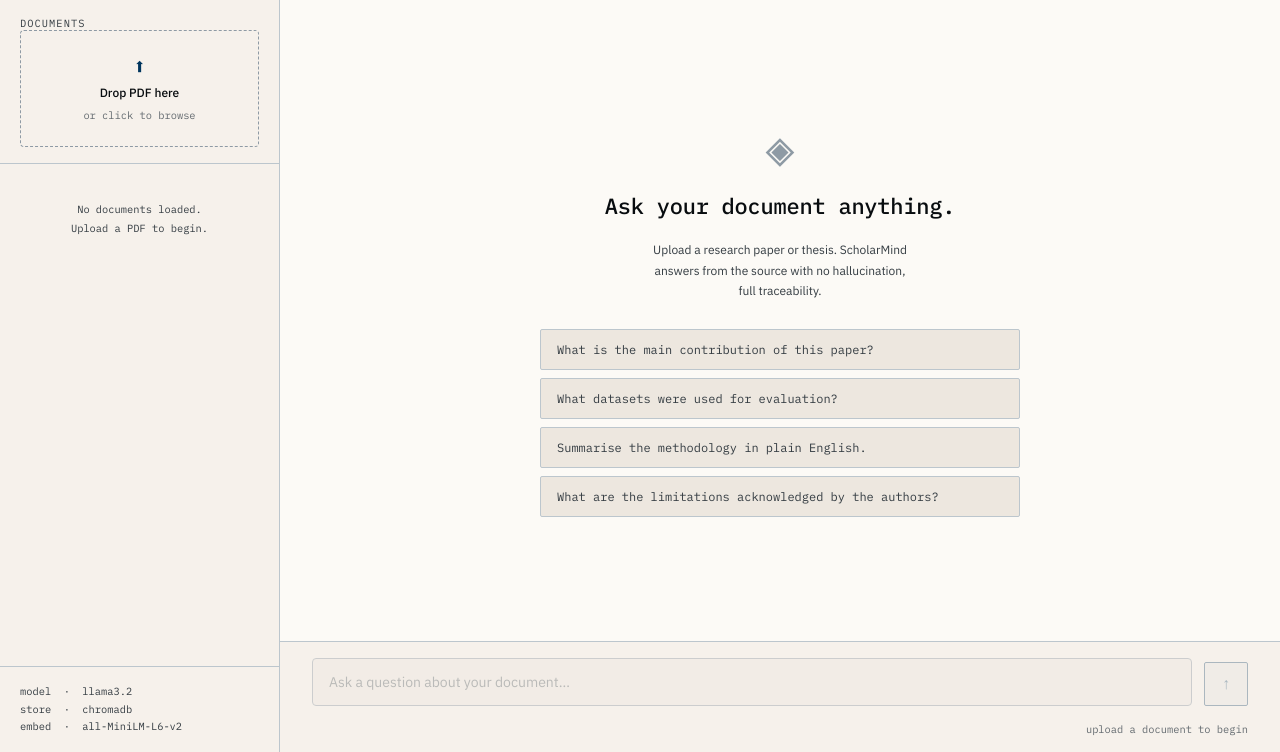
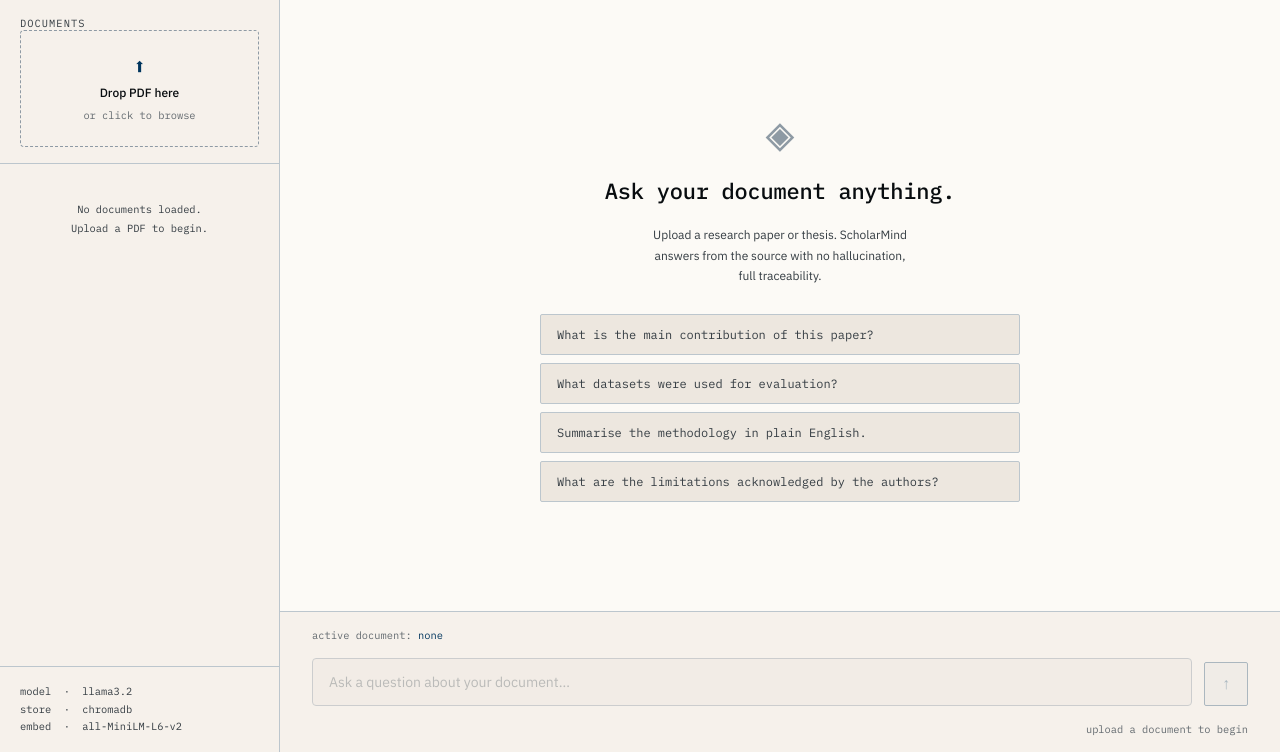
Before and after one commit to gritzoogil/scholarmind, a Flask app: page / in a window 1280 px wide. Shown: the part 48-800 px from the top of the page. Run offline with Flask 3, Linux system fonts and the light colour scheme.

Commit message:
show active document name in chat panel

```diff
--- a/app/static/script.js
+++ b/app/static/script.js
@@ -125,11 +125,22 @@ function renderDocList() {
 
 function selectDoc(idx) {
     currentDocFilename = docs[idx].filename;
+    document.getElementById('activeDocLabel').textContent = currentDocFilename;
     renderDocList();
 }
 
-function removeDoc(idx, e) {
+async function removeDoc(idx, e) {
     e.stopPropagation();
+    const doc = docs[idx];
+
+    try {
+        await fetch(`${API}/remove`, {
+            method: 'POST',
+            headers: { 'Content-Type': 'application/json' },
+            body: JSON.stringify({ filename: doc.filename })
+        });
+    } catch (_) {}
+
     docs.splice(idx, 1);
     if (docs.length === 0) {
         currentDocFilename = null;
@@ -147,6 +158,7 @@ sendBtn.disabled = false;
     inputHint.textContent = 'enter ↵ to send · shift+enter for new line';
     statusLabel.textContent = 'ready';
     statusLabel.className = 'topbar__status ready';
+    document.getElementById('activeDocLabel').textContent = currentDocFilename || 'none';
 }
 
 function disableChat() {
--- a/app/templates/index.html
+++ b/app/templates/index.html
@@ -85,6 +85,9 @@
     <!-- input bar -->
     <div class="input-bar">
         <div style="flex:1; display:flex; flex-direction:column; gap: var(--space-2);">
+            <div style="font-family: var(--font-mono); font-size: var(--text-xs); color: var(--color-ink-3); padding-bottom: var(--space-2);">
+                active document: <span id="activeDocLabel" style="color: var(--color-accent);">none</span>
+            </div>
             <div style="display:flex; gap: var(--space-3); align-items:flex-end;">
             <textarea
                 class="input-bar__textarea"
```
Lines whose indentation alone changed are shown as unchanged.
